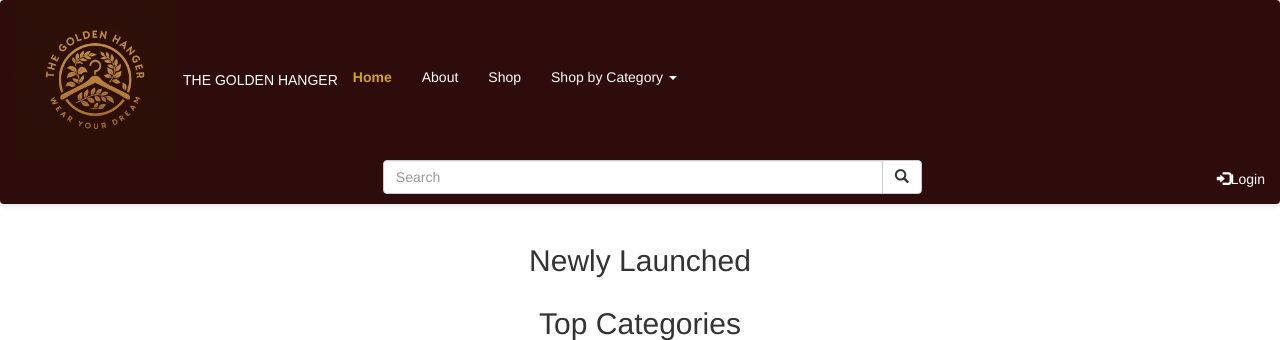
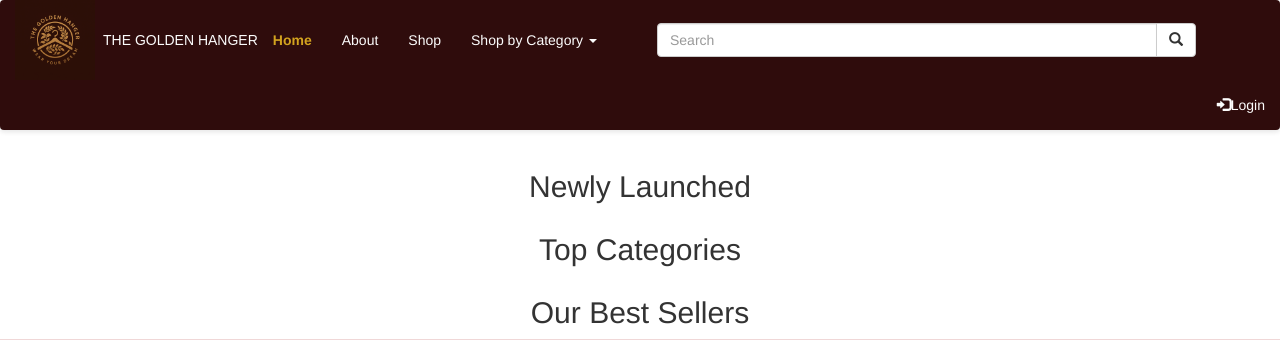
Before and after one commit to SreelekshmiBalan/mini_project, a Django app: page / in a window 1280 px wide. Shown: the top 340 px of the page. Run offline with Django 5.2, Linux system fonts and the light colour scheme; data that the repository does not hold is empty; some libraries are stand-ins or nearby versions.

Commit message:
index modification

```diff
--- a/boutique_project/urls.py
+++ b/boutique_project/urls.py
@@ -18,14 +18,15 @@
 from django.urls import path,include
 from django.conf import settings
 from django.conf.urls.static import static
-from products_app import views
+from products_app import views as product_view
+from user_accounts_app import views as user_view
 
 urlpatterns = [
     path('grappelli/', include('grappelli.urls')),
     path('admin/', admin.site.urls),
-    path('',views.LogHome,name='LogHome'),
-    path('home',views.Home,name='home'),
-    path('login',views.LogHome,name='login'),
+    path('',product_view.LogHome,name='LogHome'),
+    path('home',product_view.Home,name='home'),
+    path('login',user_view.LogPage,name='login'),
 ]
 if settings.DEBUG:
     urlpatterns +=static(settings.MEDIA_URL,document_root=settings.MEDIA_ROOT)
--- a/templates/home_nav.html
+++ b/templates/home_nav.html
@@ -57,7 +57,7 @@
         <div class="container-fluid">
           <div class="navbar-header" style="color: #fcfcfc; font-family: sans-serif ;">
             <span style="display: flex; align-items: center;">
-              <img src="{% static 'images/Logo_w_bg.png' %}" alt="Logo" style="height: 160px; margin-right: 8px;">
+              <img src="{% static 'images/Logo_w_bg.png' %}" alt="Logo" style="height: 80px; margin-right: 8px;">
               THE GOLDEN HANGER
             </span>
           </div>
--- a/templates/login_home.html
+++ b/templates/login_home.html
@@ -26,6 +26,12 @@
             font-weight: 600;
             padding: 15px 10px;
             color: #333;
+            white-space: nowrap;
+            overflow: hidden;
+            text-overflow: ellipsis;
+            display: block;
+            max-width: 100%;
+            cursor: pointer;
         }
         /* .category-card {
             display: flex;
--- a/templates/login_nav.html
+++ b/templates/login_nav.html
@@ -19,12 +19,13 @@
   }
   .custom-navbar .navbar-brand,
   .custom-navbar .nav > li > a {
-    color: #fcfcfc; /* dark text for white background */
+    color: #fcfcfc;
 }
 .custom-navbar .nav > li > a:hover,
 .custom-navbar .nav > li.active > a {
     color: #d3a31f; /* highlight color */
     font-weight: bold;
+    background: rgb(47, 12, 12);
   }
   .footer-link {
   color: #aaa;
@@ -48,6 +49,7 @@
 }
 
   </style>
+
   {% block extra_css %}
   {% endblock %}
 </head>
@@ -56,15 +58,15 @@
         <div class="container-fluid">
           <div class="navbar-header" style="color: #fcfcfc; font-family: sans-serif ;">
             <span style="display: flex; align-items: center;">
-              <img src="{% static 'images/Logo_w_bg.png' %}" alt="Logo" style="height: 160px; margin-right: 8px;">
+              <img src="{% static 'images/Logo_w_bg.png' %}" alt="Logo" style="height: 80px; margin-right: 8px;">
               THE GOLDEN HANGER
             </span>
           </div>
           <ul class="nav navbar-nav">
-            <li class="active" style="align-items: center; padding-top: 52px;"><a href="#">Home</a></li>
-            <li style="align-items: center; padding-top: 52px;"><a href="#">About</a></li>
-            <li style="align-items: center; padding-top: 52px;"><a href="#">Shop</a></li>
-            <li class="dropdown" style="align-items: center; padding-top: 52px;">
+            <li class="active" style="align-items: center; padding-top: 15px;"><a href="#">Home</a></li>
+            <li style="align-items: center; padding-top: 15px;"><a href="#">About</a></li>
+            <li style="align-items: center; padding-top: 15px;"><a href="#">Shop</a></li>
+            <li class="dropdown" style="align-items: center; padding-top: 15px;">
               <a class="dropdown-toggle" data-toggle="dropdown" href="#">Shop by Category
               <span class="caret"></span></a>
               <ul class="dropdown-menu">
@@ -75,7 +77,7 @@
             </li>
           </ul>
           <form class="navbar-form navbar-left" action="/action_page.php">
-            <div class="input-group" style="align-items: center; padding-top: 50px; padding-left: 30px;">
+            <div class="input-group" style="align-items: center; padding-top: 15px; padding-left: 30px;">
               <input type="text" class="form-control" placeholder="Search" style="width: 500px;">
               <div class="input-group-btn">
                 <button class="btn btn-default" type="submit">
@@ -85,7 +87,7 @@
             </div>
           </form>
           <ul class="nav navbar-nav navbar-right">
-            <li style="align-items: center; padding-top: 52px;"><a href="#"><span class="glyphicon glyphicon-log-in"></span>Login</a></li>
+            <li style="align-items: center; padding-top: 15px;"><a href="{% url 'login' %}"><span class="glyphicon glyphicon-log-in"></span>Login</a></li>
           </ul>
         </div>
       </nav>
```
Also changed, not shown: templates/login.html (+4 -4 lines), templates/forgot_password.html (added).
